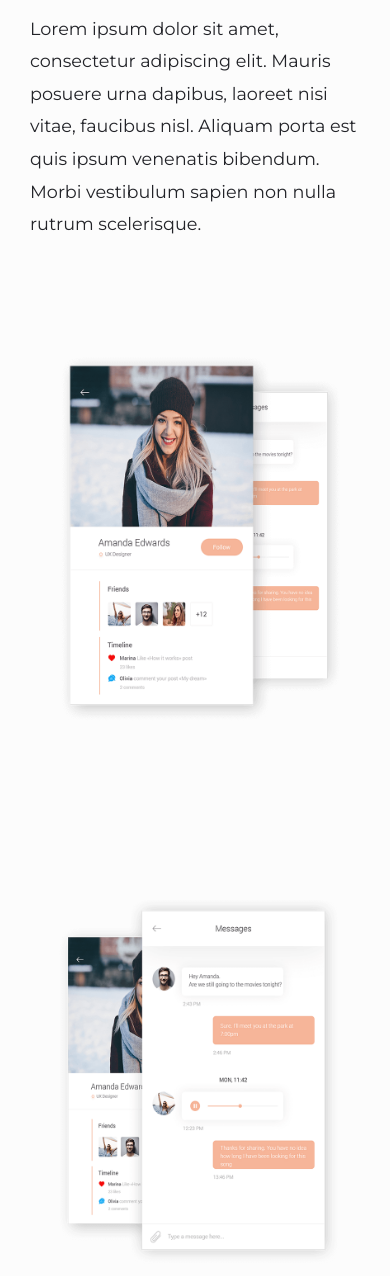
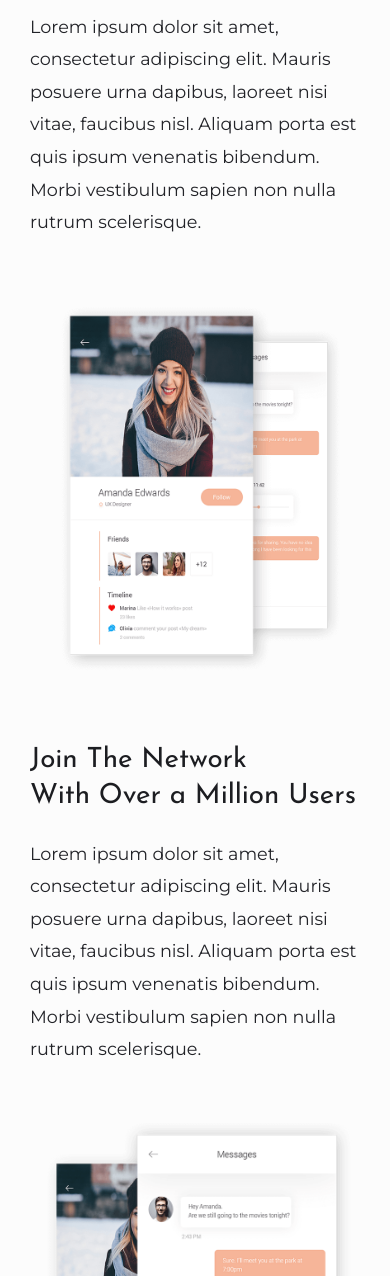
Before and after one commit to cmcoke/clique, a website: page app/index.html in a window 390 px wide. Shown: the part 724-2000 px from the top of the page. Drawn offline with Linux system fonts and the light colour scheme.

Commit message:
Completed the about section

```diff
--- /dev/null
+++ b/app/assets/styles/modules/_about.css
@@ -0,0 +1,30 @@
+.about{
+
+  &__tp-margin{
+    margin-top: -11rem;
+
+    @mixin atExSmall{
+      margin-top: -4rem;
+    }
+
+    @mixin atSmall{
+      margin-top: -8rem;
+    }
+  }
+
+  & img {
+
+    @mixin atExSmall{
+      margin-top: -3rem;
+    }
+
+    @mixin atSmall{
+      margin-top: -6rem;
+    }
+
+    @mixin atMedium{
+      margin-top: -7rem;
+    }
+  }
+
+}
--- a/app/assets/styles/modules/_heading.css
+++ b/app/assets/styles/modules/_heading.css
@@ -9,14 +9,21 @@
     font-size: 2.875rem;
   }
 
+  &--about{
+    font-size: 3rem;
+    line-height: 1.3;
+
+    @mixin atExSmall{
+      font-size: 1.7375rem;
+    }
+
+    @mixin atSmall{
+      font-size: 2.1875rem;
+    }
+  }
+
   &--newsletter{
     font-size: 1.5rem;
   }
 
-
-
-
-
-
-
 }
--- a/app/assets/styles/styles.css
+++ b/app/assets/styles/styles.css
@@ -8,3 +8,4 @@
 @import "modules/_page-section";
 @import "modules/_heading";
 @import "modules/_generic-content";
+@import "modules/_about";
--- a/app/index.html
+++ b/app/index.html
@@ -72,13 +72,11 @@
   <!-- About -->
   <section class="page-section page-section--baby-powder" id="about" data-matching-link="about-link">
 
-    <div class="container">
-      <div class="grid">
+    <div class="container about">
+      <div class="grid align-center">
         <div class="col-sm-12 col-md-6">
-          <div class="about">
-            <h2 class="heading">Connect and Share <br> With Friends</h2>
+            <h2 class="heading heading--about">Connect and Share <br> With Friends</h2>
             <p class="generic-content">Lorem ipsum dolor sit amet, consectetur adipiscing elit. Mauris posuere urna dapibus, laoreet nisi vitae, faucibus nisl. Aliquam porta est quis ipsum venenatis bibendum. Morbi vestibulum sapien non nulla rutrum scelerisque.</p>
-          </div>
         </div>
 
         <div class="col-sm-12 col-md-6">
@@ -86,17 +84,17 @@
         </div>
       </div>
 
-      <div class="grid">
-        <div class="col-sm-12 col-md-6">
+      <div class="grid align-center  about__tp-margin">
+
+        <div class=" col-sm-12 col-md-6 order-2 order-1-md">
           <img src="assets/images/message.png" alt="screenshot of a clique user' messages" class="flex-img">
         </div>
 
-        <div class="col-sm-12 col-md-6">
-          <div class="about">
-            <h2 class="heading">Join The Network <br> With Over a Million Users</h2>
+        <div class="col-sm-12 col-md-6 order-1 order-2-md">
+            <h2 class="heading heading--about">Join The Network <br> With Over a Million Users</h2>
             <p class="generic-content">Lorem ipsum dolor sit amet, consectetur adipiscing elit. Mauris posuere urna dapibus, laoreet nisi vitae, faucibus nisl. Aliquam porta est quis ipsum venenatis bibendum. Morbi vestibulum sapien non nulla rutrum scelerisque.</p>
-          </div>
         </div>
+
       </div>
     </div>
 
--- a/app/temp/styles/styles.css
+++ b/app/temp/styles/styles.css
@@ -1592,24 +1592,26 @@ a{
   font-size: 1.9rem;
   color: #1C1D21;
 
-
-
-
-
-
-
 }
 @media(min-width: 576px) and (max-width: 767px){
 .heading{
     font-size: 2.875rem
 
-
-
-
-
-
-
-}
+}
+  }
+.heading--about{
+    font-size: 3rem;
+    line-height: 1.3;
+  }
+@media(max-width: 575px){
+.heading--about{
+      font-size: 1.7375rem
+  }
+  }
+@media(min-width: 576px) and (max-width: 767px){
+.heading--about{
+      font-size: 2.1875rem
+  }
   }
 .heading--newsletter{
     font-size: 1.5rem;
@@ -1620,3 +1622,31 @@ a{
   font-size: 1.102rem;
   line-height: 1.85;
 }
+.about__tp-margin{
+    margin-top: -11rem;
+  }
+@media(max-width: 575px){
+.about__tp-margin{
+      margin-top: -4rem
+  }
+  }
+@media(min-width: 576px) and (max-width: 767px){
+.about__tp-margin{
+      margin-top: -8rem
+  }
+  }
+@media(max-width: 575px){
+.about img {
+      margin-top: -3rem
+  }
+  }
+@media(min-width: 576px) and (max-width: 767px){
+.about img {
+      margin-top: -6rem
+  }
+  }
+@media(min-width:768px) and (max-width: 991px){
+.about img {
+      margin-top: -7rem
+  }
+  }
```
